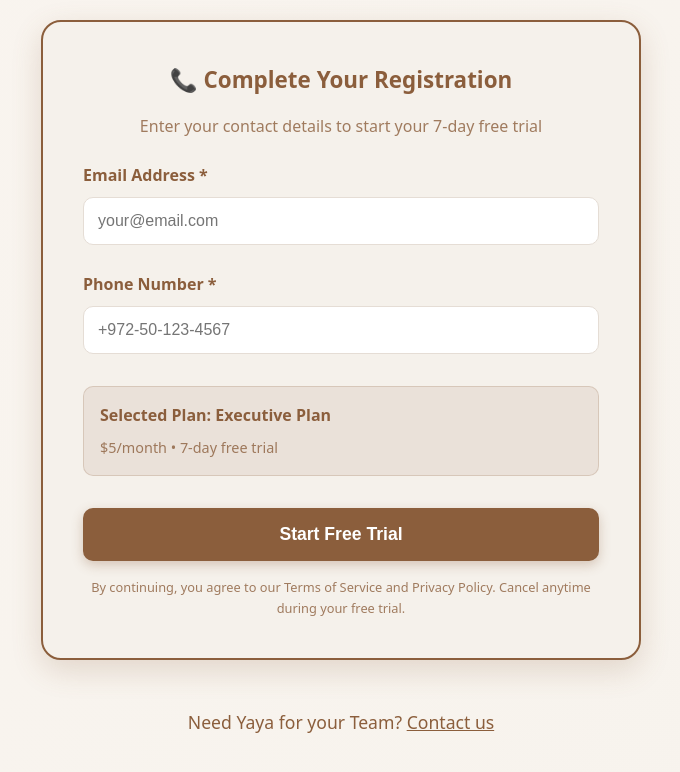
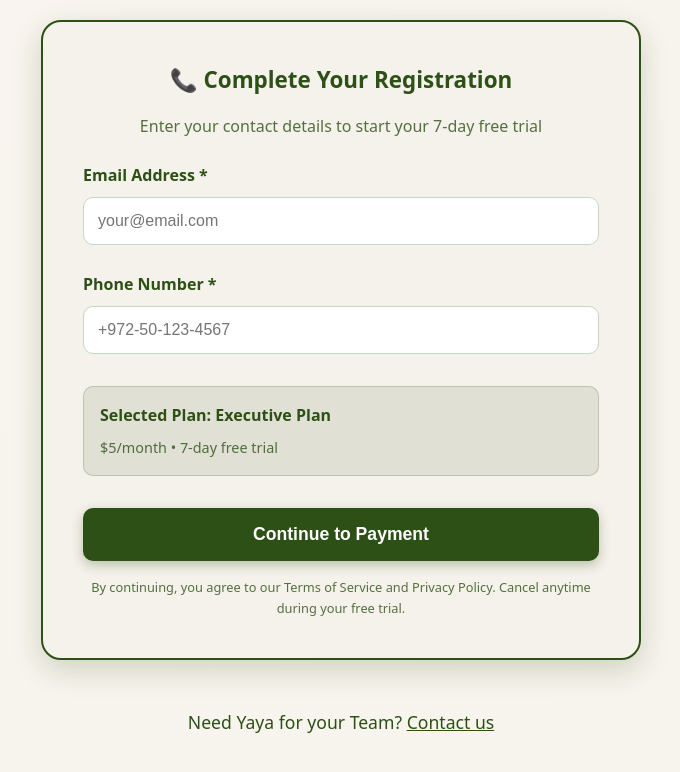
Before and after one commit to yairsabag/yaya-oauth-page, a Next.js app: page /payment in a window 1280 px wide. Both pictures are taken after a click on the element 639 px from the left and 785 px from the top of the page. Shown: the part 1198-1970 px from the top of the page, without its empty margins (299-979 px from the left). Built offline with nearby package versions, Linux system fonts and the light colour scheme.

Commit message:
Update page.tsx

```diff
--- a/src/app/payment/page.tsx
+++ b/src/app/payment/page.tsx
@@ -189,7 +189,7 @@ export default function PaymentPage() {
             <h1 style={{
               fontSize: '3rem',
               fontWeight: '400',
-              color: '#8B5E3C',
+              color: '#2d5016',
               marginBottom: '1.5rem',
               letterSpacing: '-0.02em'
             }}>
@@ -216,7 +216,7 @@ export default function PaymentPage() {
                 onClick={() => setBillingType('yearly')}
                 style={{
                   background: billingType === 'yearly' ? 'white' : 'transparent',
-                  color: billingType === 'yearly' ? '#8B5E3C' : '#999',
+                  color: billingType === 'yearly' ? '#2d5016' : '#999',
                   padding: '8px 20px',
                   borderRadius: '6px',
                   fontSize: '1.1rem',
@@ -232,7 +232,7 @@ export default function PaymentPage() {
                 onClick={() => setBillingType('monthly')}
                 style={{
                   background: billingType === 'monthly' ? 'white' : 'transparent',
-                  color: billingType === 'monthly' ? '#8B5E3C' : '#999',
+                  color: billingType === 'monthly' ? '#2d5016' : '#999',
                   padding: '8px 20px',
                   borderRadius: '6px',
                   fontSize: '1.1rem',
@@ -254,12 +254,12 @@ export default function PaymentPage() {
                 key={plan.id}
                 onClick={() => handlePlanSelection(plan.id)}
                 style={{
-                  background: selectedPlan === plan.id ? 'rgba(139, 94, 60, 0.1)' : '#F5F1EB',
+                  background: selectedPlan === plan.id ? 'rgba(45, 80, 22, 0.1)' : '#F5F1EB',
                   borderRadius: '20px',
                   padding: '2.5rem 2rem',
                   textAlign: 'left',
                   position: 'relative',
-                  border: plan.popular ? '2px solid #8B5E3C' : selectedPlan === plan.id ? '2px solid #8B5E3C' : '1px solid #E5DDD5',
+                  border: plan.popular ? '2px solid #2d5016' : selectedPlan === plan.id ? '2px solid #2d5016' : '1px solid #c3d9c6',
                   transform: plan.popular ? 'scale(1.02)' : 'none',
                   cursor: 'pointer',
                   transition: 'all 0.3s ease',
@@ -269,15 +269,15 @@ export default function PaymentPage() {
                 onMouseEnter={(e) => {
                   if (plan.id !== 'basic') {
                     e.currentTarget.style.transform = plan.popular ? 'scale(1.05)' : 'scale(1.02)'
-                    e.currentTarget.style.boxShadow = '0 20px 25px rgba(139, 94, 60, 0.15)'
-                    e.currentTarget.style.border = '2px solid #8B5E3C'
+                    e.currentTarget.style.boxShadow = '0 20px 25px rgba(45, 80, 22, 0.15)'
+                    e.currentTarget.style.border = '2px solid #2d5016'
                   }
                 }}
                 onMouseLeave={(e) => {
                   if (plan.id !== 'basic') {
                     e.currentTarget.style.transform = plan.popular ? 'scale(1.02)' : 'scale(1)'
                     e.currentTarget.style.boxShadow = '0 4px 6px rgba(0, 0, 0, 0.05)'
-                    e.currentTarget.style.border = plan.popular ? '2px solid #8B5E3C' : selectedPlan === plan.id ? '2px solid #8B5E3C' : '1px solid #E5DDD5'
+                    e.currentTarget.style.border = plan.popular ? '2px solid #2d5016' : selectedPlan === plan.id ? '2px solid #2d5016' : '1px solid #c3d9c6'
                   }
                 }}
               >
@@ -286,7 +286,7 @@ export default function PaymentPage() {
                     position: 'absolute',
                     top: '1rem',
                     right: '1rem',
-                    background: '#8B5E3C',
+                    background: '#2d5016',
                     color: 'white',
                     padding: '4px 12px',
                     borderRadius: '12px',
@@ -299,7 +299,7 @@ export default function PaymentPage() {
 
                 <div style={{
                   fontSize: '0.9rem',
-                  color: '#8B5E3C',
+                  color: '#2d5016',
                   fontWeight: '500',
                   marginBottom: '0.5rem',
                   textTransform: 'uppercase',
@@ -311,7 +311,7 @@ export default function PaymentPage() {
                 <div style={{
                   fontSize: '4rem',
                   fontWeight: '300',
-                  color: '#8B5E3C',
+                  color: '#2d5016',
                   marginBottom: plan.id === 'basic' ? '2rem' : '0.5rem',
                   lineHeight: '1',
                   display: 'flex',
@@ -330,14 +330,14 @@ export default function PaymentPage() {
                 <div style={{ marginBottom: '2rem' }}>
                   {plan.features.map((feature, index) => (
                     <div key={index} style={{
-                      color: '#8B5E3C',
+                      color: '#2d5016',
                       marginBottom: '0.75rem',
                       fontSize: '0.95rem',
                       display: 'flex',
                       alignItems: 'flex-start',
                       gap: '8px'
                     }}>
-                      <span style={{ color: '#8B5E3C', fontSize: '1rem' }}>•</span>
+                      <span style={{ color: '#2d5016', fontSize: '1rem' }}>•</span>
                       {feature}
                     </div>
                   ))}
@@ -345,7 +345,7 @@ export default function PaymentPage() {
 
                 {selectedPlan === plan.id && plan.id !== 'basic' && (
                   <div style={{
-                    background: '#8B5E3C',
+                    background: '#2d5016',
                     color: 'white',
                     padding: '8px 16px',
                     borderRadius: '6px',
@@ -379,16 +379,16 @@ export default function PaymentPage() {
 
           {/* Contact Form - Only shows when a paid plan is selected */}
           {showContactForm && selectedPlan && (
-            <div id="contact-form" style={{ maxWidth: '600px', margin: '0 auto 3rem', background: '#F5F1EB', borderRadius: '20px', padding: '2.5rem', border: '2px solid #8B5E3C', boxShadow: '0 10px 30px rgba(139, 94, 60, 0.2)' }}>
-              <h3 style={{ fontSize: '1.4rem', fontWeight: '600', color: '#8B5E3C', marginBottom: '1rem', textAlign: 'center' }}>
+            <div id="contact-form" style={{ maxWidth: '600px', margin: '0 auto 3rem', background: '#F5F1EB', borderRadius: '20px', padding: '2.5rem', border: '2px solid #2d5016', boxShadow: '0 10px 30px rgba(45, 80, 22, 0.2)' }}>
+              <h3 style={{ fontSize: '1.4rem', fontWeight: '600', color: '#2d5016', marginBottom: '1rem', textAlign: 'center' }}>
                 📞 Complete Your Registration
               </h3>
-              <p style={{ color: '#8B5E3C', fontSize: '1rem', marginBottom: '1.5rem', textAlign: 'center', opacity: 0.8 }}>
+              <p style={{ color: '#2d5016', fontSize: '1rem', marginBottom: '1.5rem', textAlign: 'center', opacity: 0.8 }}>
                 Enter your contact details to start your 7-day free trial
               </p>
 
               <div style={{ marginBottom: '1.2rem' }}>
-                <label style={{ display: 'block', fontSize: '1rem', fontWeight: '600', color: '#8B5E3C', marginBottom: '0.5rem' }}>
+                <label style={{ display: 'block', fontSize: '1rem', fontWeight: '600', color: '#2d5016', marginBottom: '0.5rem' }}>
                   Email Address *
                 </label>
                 <input
@@ -399,7 +399,7 @@ export default function PaymentPage() {
                   style={{
                     width: '100%',
                     padding: '14px',
-                    border: errors.email ? '2px solid #ef4444' : '1px solid #E5DDD5',
+                    border: errors.email ? '2px solid #ef4444' : '1px solid #c3d9c6',
                     borderRadius: '10px',
                     fontSize: '1rem',
                     marginBottom: '0.5rem',
@@ -407,14 +407,14 @@ export default function PaymentPage() {
                     background: 'white',
                     transition: 'border-color 0.2s ease'
                   }}
-                  onFocus={(e) => e.target.style.borderColor = '#8B5E3C'}
-                  onBlur={(e) => e.target.style.borderColor = errors.email ? '#ef4444' : '#E5DDD5'}
+                  onFocus={(e) => e.target.style.borderColor = '#2d5016'}
+                  onBlur={(e) => e.target.style.borderColor = errors.email ? '#ef4444' : '#c3d9c6'}
                 />
                 {errors.email && <p style={{ color: '#ef4444', fontSize: '0.9rem' }}>{errors.email}</p>}
               </div>
 
               <div style={{ marginBottom: '1.5rem' }}>
-                <label style={{ display: 'block', fontSize: '1rem', fontWeight: '600', color: '#8B5E3C', marginBottom: '0.5rem' }}>
+                <label style={{ display: 'block', fontSize: '1rem', fontWeight: '600', color: '#2d5016', marginBottom: '0.5rem' }}>
                   Phone Number *
                 </label>
                 <input
@@ -425,7 +425,7 @@ export default function PaymentPage() {
                   style={{
                     width: '100%',
                     padding: '14px',
-                    border: errors.phone ? '2px solid #ef4444' : '1px solid #E5DDD5',
+                    border: errors.phone ? '2px solid #ef4444' : '1px solid #c3d9c6',
                     borderRadius: '10px',
                     fontSize: '1rem',
                     marginBottom: '0.5rem',
@@ -433,17 +433,17 @@ export default function PaymentPage() {
                     background: 'white',
                     transition: 'border-color 0.2s ease'
                   }}
-                  onFocus={(e) => e.target.style.borderColor = '#8B5E3C'}
-                  onBlur={(e) => e.target.style.borderColor = errors.phone ? '#ef4444' : '#E5DDD5'}
+                  onFocus={(e) => e.target.style.borderColor = '#2d5016'}
+                  onBlur={(e) => e.target.style.borderColor = errors.phone ? '#ef4444' : '#c3d9c6'}
                 />
                 {errors.phone && <p style={{ color: '#ef4444', fontSize: '0.9rem' }}>{errors.phone}</p>}
               </div>
 
-              <div style={{ marginBottom: '2rem', padding: '1rem', background: 'rgba(139, 94, 60, 0.1)', borderRadius: '10px', border: '1px solid rgba(139, 94, 60, 0.2)' }}>
-                <h4 style={{ fontSize: '1rem', fontWeight: '600', color: '#8B5E3C', marginBottom: '0.5rem' }}>
+              <div style={{ marginBottom: '2rem', padding: '1rem', background: 'rgba(45, 80, 22, 0.1)', borderRadius: '10px', border: '1px solid rgba(45, 80, 22, 0.2)' }}>
+                <h4 style={{ fontSize: '1rem', fontWeight: '600', color: '#2d5016', marginBottom: '0.5rem' }}>
                   Selected Plan: {plans.find(p => p.id === selectedPlan)?.name}
                 </h4>
-                <p style={{ color: '#8B5E3C', fontSize: '0.9rem', opacity: 0.8 }}>
+                <p style={{ color: '#2d5016', fontSize: '0.9rem', opacity: 0.8 }}>
                   ${billingType === 'yearly' ? plans.find(p => p.id === selectedPlan)?.yearlyPrice : plans.find(p => p.id === selectedPlan)?.monthlyPrice}/{billingType === 'yearly' ? 'year' : 'month'} • 7-day free trial
                 </p>
               </div>
@@ -454,7 +454,7 @@ export default function PaymentPage() {
                 style={{
                   width: '100%',
                   padding: '16px 24px',
-                  background: isLoading ? '#9ca3af' : '#8B5E3C',
+                  background: isLoading ? '#9ca3af' : '#2d5016',
                   color: 'white',
                   border: 'none',
                   borderRadius: '10px',
@@ -462,27 +462,27 @@ export default function PaymentPage() {
                   fontWeight: '600',
                   cursor: isLoading ? 'not-allowed' : 'pointer',
                   transition: 'all 0.2s ease',
-                  boxShadow: '0 4px 12px rgba(139, 94, 60, 0.3)'
+                  boxShadow: '0 4px 12px rgba(45, 80, 22, 0.3)'
                 }}
                 onMouseEnter={(e) => {
                   if (!isLoading) {
                     const target = e.target as HTMLButtonElement
-                    target.style.backgroundColor = '#7c4a32'
+                    target.style.backgroundColor = '#1e3a0f'
                     target.style.transform = 'translateY(-2px)'
                   }
                 }}
                 onMouseLeave={(e) => {
                   if (!isLoading) {
                     const target = e.target as HTMLButtonElement
-                    target.style.backgroundColor = '#8B5E3C'
+                    target.style.backgroundColor = '#2d5016'
                     target.style.transform = 'translateY(0)'
                   }
                 }}
               >
-                {isLoading ? 'Processing...' : 'Start Free Trial'}
+                {isLoading ? 'Processing...' : 'Continue to Payment'}
               </button>
 
-              <p style={{ fontSize: '0.8rem', color: '#8B5E3C', textAlign: 'center', marginTop: '1rem', opacity: 0.8 }}>
+              <p style={{ fontSize: '0.8rem', color: '#2d5016', textAlign: 'center', marginTop: '1rem', opacity: 0.8 }}>
                 By continuing, you agree to our Terms of Service and Privacy Policy. Cancel anytime during your free trial.
               </p>
             </div>
@@ -490,12 +490,12 @@ export default function PaymentPage() {
 
           <div style={{
             fontSize: '1.1rem',
-            color: '#8B5E3C',
+            color: '#2d5016',
             marginTop: '3rem',
             textAlign: 'center'
           }}>
             Need Yaya for your Team?{' '}
-            <a href="mailto:info@textcoco.com" style={{ color: '#8B5E3C', textDecoration: 'underline' }}>
+            <a href="mailto:info@textcoco.com" style={{ color: '#2d5016', textDecoration: 'underline' }}>
               Contact us
             </a>
           </div>
```
